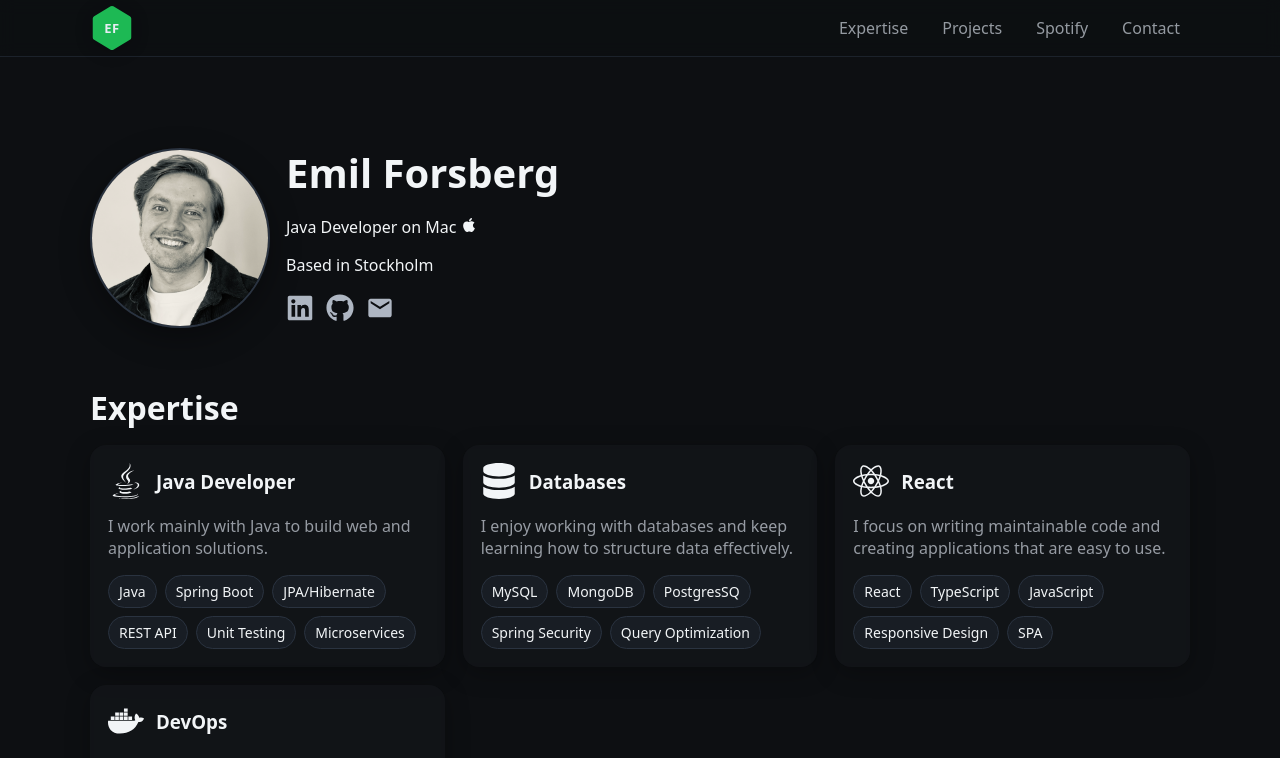
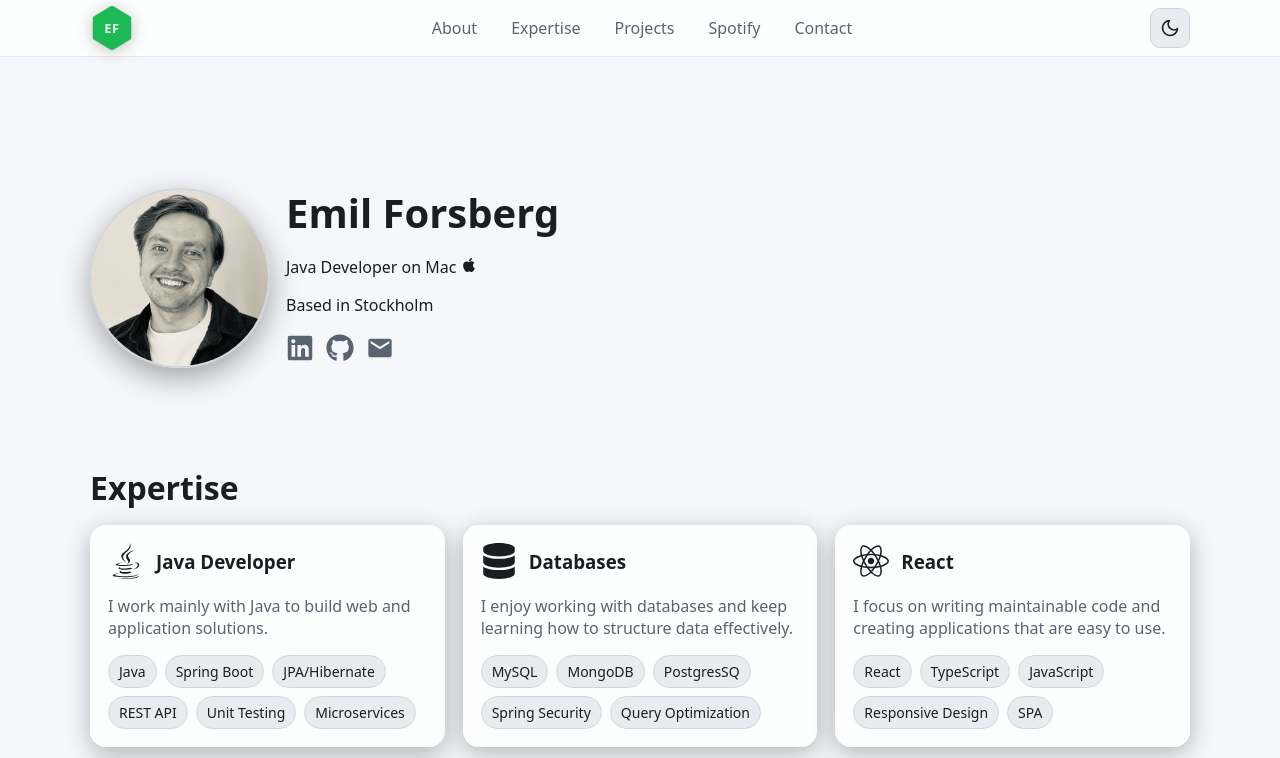
Before and after one commit to alpsten/web-portfolio-react-frontend, a React (Vite) app: page / in a window 1280 px wide. Shown: the top 758 px of the page. Built offline with nearby package versions, Linux system fonts and the light colour scheme.

Commit message:
Add dark/light mode toggle

```diff
--- /dev/null
+++ b/src/components/ThemeToggle.tsx
@@ -0,0 +1,32 @@
+import { useState, useEffect } from "react";
+import { FiSun, FiMoon } from "react-icons/fi";
+
+export default function ThemeToggle() {
+    const [theme, setTheme] = useState<"light" | "dark">(() => {
+        if (typeof window !== "undefined") {
+            const stored = localStorage.getItem("theme");
+            if (stored === "light" || stored === "dark") return stored;
+            return window.matchMedia("(prefers-color-scheme: light)").matches ? "light" : "dark";
+        }
+        return "dark";
+    });
+
+    useEffect(() => {
+        document.documentElement.setAttribute("data-theme", theme);
+        localStorage.setItem("theme", theme);
+    }, [theme]);
+
+    function toggle() {
+        setTheme((prev) => (prev === "dark" ? "light" : "dark"));
+    }
+
+    return (
+        <button
+            className="theme-toggle"
+            onClick={toggle}
+            aria-label={`Switch to ${theme === "dark" ? "light" : "dark"} mode`}
+        >
+            {theme === "dark" ? <FiSun /> : <FiMoon />}
+        </button>
+    );
+}
--- a/src/sections/Navbar.tsx
+++ b/src/sections/Navbar.tsx
@@ -1,8 +1,10 @@
 
 import {BsHexagonFill} from "react-icons/bs";
 import { useState } from "react";
+import ThemeToggle from "../components/ThemeToggle";
 
 const LINKS = [
+    { href: "#about",     label: "About"     },
     { href: "#expertise", label: "Expertise" },
     { href: "#projects",  label: "Projects"  },
     { href: "#spotify",   label: "Spotify"   },
@@ -25,15 +27,6 @@ export default function Navbar() {
                     <span className="brand__text" aria-hidden="true">EF</span>
                 </a>
 
-                <button
-                    className="navbar__toggle"
-                    aria-label="Toggle menu"
-                    aria-expanded={open}
-                    onClick={() => setOpen(!open)}
-                >
-                    <span className="navbar__burger" />
-                </button>
-
                 <ul className={`navbar__menu ${open ? "is-open" : ""}`}>
                     {LINKS.map((l) => (
                         <li key={l.href}>
@@ -41,6 +34,18 @@ export default function Navbar() {
                         </li>
                     ))}
                 </ul>
+
+                <div className="navbar__actions">
+                    <ThemeToggle />
+                    <button
+                        className="navbar__toggle"
+                        aria-label="Toggle menu"
+                        aria-expanded={open}
+                        onClick={() => setOpen(!open)}
+                    >
+                        <span className="navbar__burger" />
+                    </button>
+                </div>
             </div>
         </nav>
     );
--- a/src/styles/Contact.scss
+++ b/src/styles/Contact.scss
@@ -34,8 +34,8 @@
 
   input,textarea {
     width:100%;
-    background:#0f1318cc;
-    border:1px solid #2a3340;
+    background:var(--card);
+    border:1px solid var(--border);
     color:var(--text);
     padding:14px;
     border-radius:12px;
@@ -71,9 +71,9 @@
     gap:10px;
     padding:12px 18px;
     border-radius:999px;
-    border:1px solid #2a3340;
+    border:1px solid var(--border);
     background:#1DB954;
-    color:var(--text);
+    color:#fff;
     cursor:pointer
   }
 
--- a/src/styles/Expertise.scss
+++ b/src/styles/Expertise.scss
@@ -39,8 +39,8 @@
   }
 
   .pill {
-    background:#1b2128cc;
-    border:1px solid #2a3340;
+    background:var(--pill-bg);
+    border:1px solid var(--border);
     padding:6px 10px;
     border-radius:999px;
     font-size:14px}
--- a/src/styles/Footer.scss
+++ b/src/styles/Footer.scss
@@ -1,7 +1,7 @@
 
 .footer {
   padding-block: 24px;
-  border-top:1px solid #232a33;
+  border-top:1px solid var(--border);
   text-align:center;
   display:grid;
   gap:8px
@@ -15,7 +15,7 @@
 }
 
 .footer__icons a {
-  color:#aeb6c2;
+  color:var(--muted);
   transition:color .18s, transform .18s ease;
 }
 
@@ -60,8 +60,8 @@
   display:inline-flex;
   align-items:center;
   gap:8px;
-  background:#1b2128cc;
-  border:1px solid #2a3340;
+  background:var(--pill-bg);
+  border:1px solid var(--border);
   padding:10px 14px;
   border-radius:999px;
   color:var(--text);
@@ -69,5 +69,5 @@
 }
 
 .social:hover {
-  background:#232a33cc
+  background:var(--card);
 }
--- a/src/styles/Header.scss
+++ b/src/styles/Header.scss
@@ -44,7 +44,7 @@
   border-radius: 999px;
   overflow: hidden;
   margin: 0;
-  border: 2px solid #2a3340;
+  border: 2px solid var(--border);
   box-shadow: 0 10px 30px rgba(0, 0, 0, .35);
 
   img {
@@ -87,7 +87,7 @@
 
 .social-icon {
   font-size:28px;
-  color:#aeb6c2;
+  color:var(--muted);
   transition:color .18s ease;
 }
 
--- a/src/styles/Main.scss
+++ b/src/styles/Main.scss
@@ -6,6 +6,22 @@
   --a:#8ab4ff;
   --ring: 0 0 0 3px var(--a);
   --radius:16px;
+  --border:#2a3340;
+  --navbar-bg:#0d0f12cc;
+  --navbar-border:#1c222b;
+  --pill-bg:#1b2128cc;
+}
+
+[data-theme="light"] {
+  --bg:#f5f7fa;
+  --card:#ffffffcc;
+  --muted:#5a6370;
+  --text:#1a1d21;
+  --a:#2563eb;
+  --border:#d1d5db;
+  --navbar-bg:#ffffffcc;
+  --navbar-border:#e5e7eb;
+  --pill-bg:#e5e7ebcc;
 }
 
 * {
@@ -26,8 +42,8 @@ body {
 .site {
   display:flex;
   flex-direction:column;
-  gap:56px;
-  padding-bottom:56px
+  gap:96px;
+  padding-bottom:96px
 }
 
 .container {
@@ -70,9 +86,30 @@ h3 {
 }
 
 .pill {
-  background:#1b2128cc;
-  border:1px solid #2a3340;
+  background:var(--pill-bg);
+  border:1px solid var(--border);
   padding:6px 10px;
   border-radius:999px;
   font-size:14px
 }
+
+/* Fade-in animations */
+.fade-in {
+  opacity: 0;
+  transform: translateY(24px);
+  transition: opacity 0.6s ease-out, transform 0.6s ease-out;
+}
+
+.fade-in.is-visible {
+  opacity: 1;
+  transform: translateY(0);
+}
+
+/* Reduced motion preference */
+@media (prefers-reduced-motion: reduce) {
+  .fade-in {
+    opacity: 1;
+    transform: none;
+    transition: none;
+  }
+}
--- a/src/styles/Navbar.scss
+++ b/src/styles/Navbar.scss
@@ -4,8 +4,8 @@
   top: 0;
   z-index: 50;
   backdrop-filter: blur(8px) saturate(1.05);
-  background: #0d0f12cc;
-  border-bottom: 1px solid #1c222b;
+  background: var(--navbar-bg);
+  border-bottom: 1px solid var(--navbar-border);
 }
 
 .navbar__inner {
@@ -36,9 +36,9 @@
   justify-content:center;
   width:40px;
   height:40px;
-  border:1px solid #2a3340;
+  border:1px solid var(--border);
   background:#1DB954;
-  color:var(--text);
+  color:#fff;
   border-radius:10px; cursor:pointer;
 }
 
@@ -89,9 +89,9 @@
 }
 
 .navbar__menu a:hover {
-  color:var(--text);
+  color:#fff;
   background:#1DB954;
-  border:1px solid #2a3340;
+  border:1px solid var(--border);
 }
 
 /* Desktop */
@@ -115,8 +115,8 @@
     right:0;
     top:56px;
     display:none;
-    background:#0d0f12f2;
-    border-bottom:1px solid #1c222b;
+    background:var(--navbar-bg);
+    border-bottom:1px solid var(--navbar-border);
   }
 
   .navbar__menu.is-open {
@@ -170,3 +170,34 @@ html {
   .brand{ width: 44px; height: 44px; }
   .brand__text{ font-size: 13px; }
 }
+
+/* Theme Toggle */
+.navbar__actions {
+  display: flex;
+  align-items: center;
+  gap: 12px;
+}
+
+.theme-toggle {
+  display: inline-flex;
+  align-items: center;
+  justify-content: center;
+  width: 40px;
+  height: 40px;
+  border: 1px solid var(--border);
+  background: var(--pill-bg);
+  color: var(--text);
+  border-radius: 10px;
+  cursor: pointer;
+  transition: background .18s ease, transform .18s ease;
+}
+
+.theme-toggle:hover {
+  background: #1DB954;
+  transform: translateY(-1px);
+}
+
+.theme-toggle svg {
+  width: 20px;
+  height: 20px;
+}
--- a/src/styles/Projects.scss
+++ b/src/styles/Projects.scss
@@ -58,11 +58,11 @@
 
 .btn--ghost {
   background: #1DB954;
-  border: 1px solid #2a3340;
+  border: 1px solid var(--border);
   border-radius: 999px;
   padding: 8px 14px;
   text-decoration: none;
-  color: var(--text);
+  color: #fff;
   transition: background 0.2s, transform 0.2s;
 }
 
```
Also changed, not shown: 1 other file (tests, documents, lock files or other folders).
